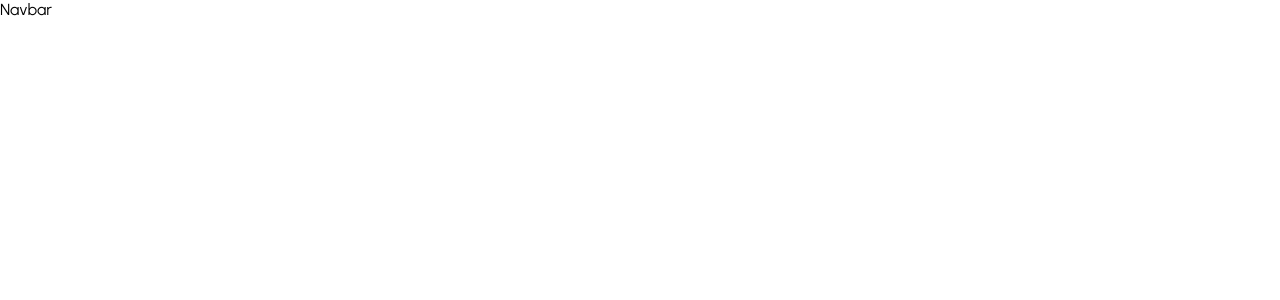
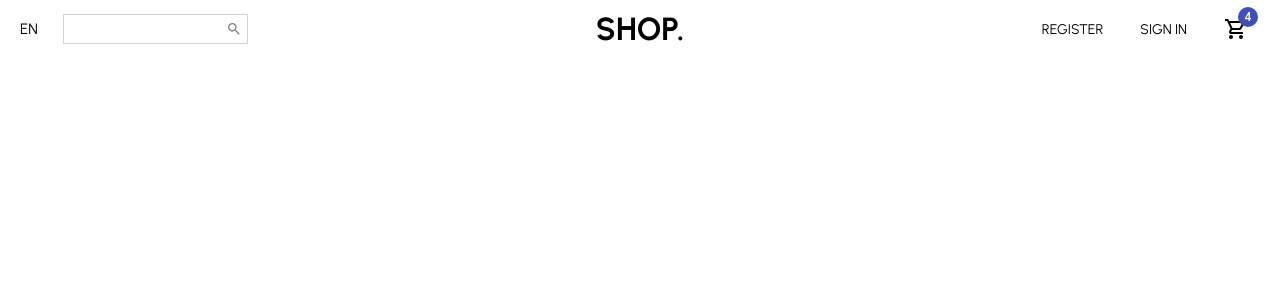
Before and after one commit to Moubardan/E-commerce-App, a React (Create React App) app: page / in a window 1280 px wide. Shown: the top 300 px of the page. Built offline with nearby package versions, Linux system fonts and the light colour scheme.

Commit message:
Add Navbar component

```diff
--- a/src/components/Navbar.jsx
+++ b/src/components/Navbar.jsx
@@ -1,9 +1,81 @@
-import React from 'react'
+import React from "react";
+import styled from "styled-components";
+import { Search, ShoppingCartOutlined } from "@material-ui/icons";
+import { Badge } from "@material-ui/core";
 
+const Container = styled.div`
+  height: 60px;
+`;
+const Wrapper = styled.div`
+  padding: 10px 20px;
+  display: flex;
+  align-items: center;
+  justify-content: space-between;
+`;
+const Left = styled.div`
+  flex: 1;
+  display: flex;
+  align-items: center;
+`;
+const Language = styled.div`
+  font-size: 15px;
+  cursor: pointer;
+`;
+const SearchContainer = styled.div`
+  border: 1px solid lightgray;
+  display: flex;
+  align-items: center;
+  margin-left: 25px;
+  padding: 5px;
+`;
+const Input = styled.input`
+  border: none;
+`;
+const Center = styled.div`
+  flex: 1;
+  text-align: center;
+`;
+const Logo = styled.h1`
+  font-weight: bold;
+`;
+const Right = styled.div`
+  flex: 1;
+  display: flex;
+  align-items: center;
+  justify-content: flex-end;
+`;
+const MenuItem = styled.div`
+  font-size: 14px;
+  cursor: pointer;
+  margin-left: 25px;
+  margin-right: 12px;
+`;
 function Navbar() {
   return (
-    <div>Navbar</div>
-  )
+    <Container>
+      <Wrapper>
+        <Left>
+          <Language>EN</Language>
+          <SearchContainer>
+            <Input />
+            <Search style={{color:"gray", fontSize:"16px"}} />
+          </SearchContainer>
+        </Left>
+        <Center>
+          <Logo>SHOP.</Logo>
+        </Center>
+        <Right>
+          <MenuItem>REGISTER</MenuItem>
+          <MenuItem>SIGN IN</MenuItem>
+          <MenuItem>
+            <Badge badgeContent={4} color="primary">
+              <ShoppingCartOutlined />
+            </Badge>
+          </MenuItem>
+        </Right>
+      </Wrapper>
+    </Container>
+  );
 }
 
-export default Navbar
+export default Navbar;
```
Also changed, not shown: package.json (+5 -2 lines), 2 other files (tests, documents, lock files or other folders).
